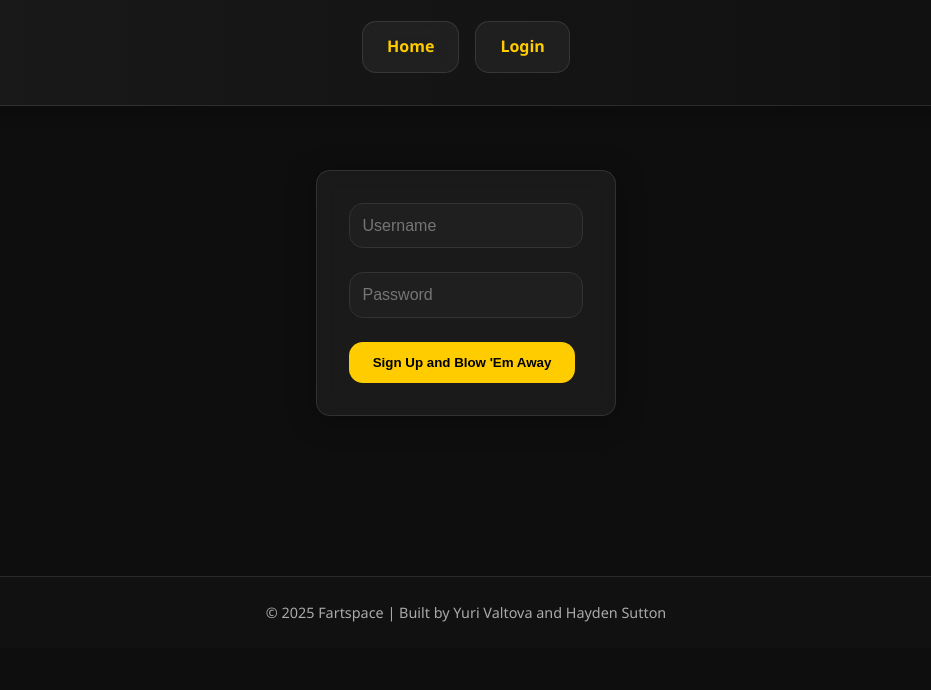
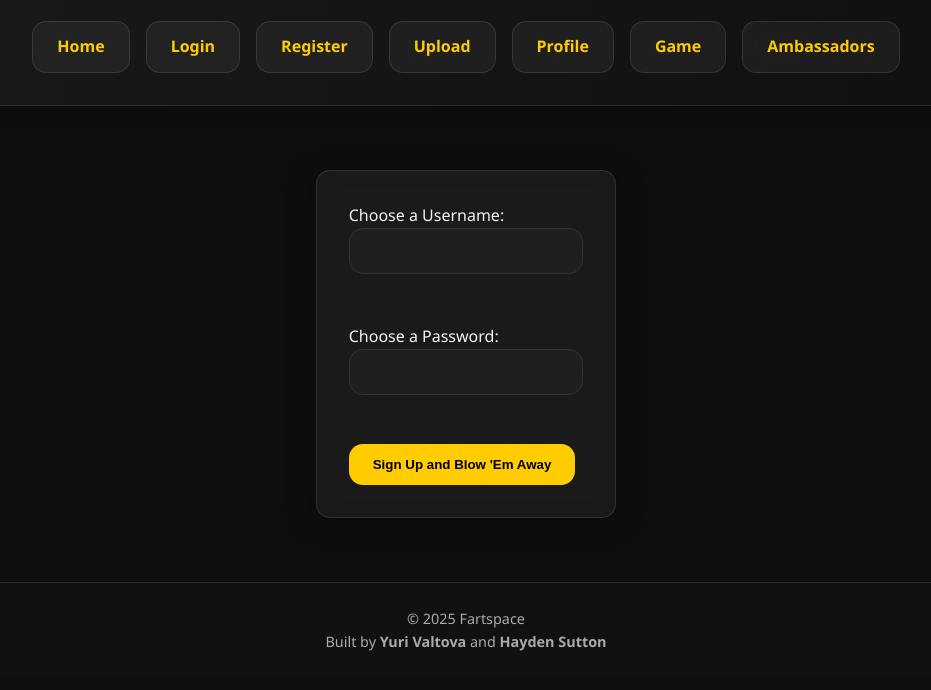
Before and after one commit to Haydensutton1234/FartSpace, a website: page public/register.html in a window 1280 px wide. Shown: the part 104-794 px from the top of the page, without its empty margins (174-1105 px from the left). Drawn offline with Linux system fonts and the light colour scheme.

Commit message:
Moved register logic to external file for CSP compatibility

```diff
--- a/public/register.html
+++ b/public/register.html
@@ -1,4 +1,3 @@
-<!-- public/register.html -->
 <!DOCTYPE html>
 <html lang="en">
 <head>
@@ -13,20 +12,30 @@
     <nav>
       <a href="index.html">Home</a>
       <a href="login.html">Login</a>
+      <a href="register.html">Register</a>
+      <a href="upload.html">Upload</a>
+      <a href="profile.html">Profile</a>
+      <a href="game.html">Game</a>
+      <a href="ambassadors.html">Ambassadors</a>
     </nav>
   </header>
 
   <main>
     <form id="register-form">
-      <input type="text" id="reg-username" placeholder="Username" required /><br />
-      <input type="password" id="reg-password" placeholder="Password" required /><br />
+      <label for="reg-username">Choose a Username:</label><br>
+      <input type="text" id="reg-username" required><br><br>
+
+      <label for="reg-password">Choose a Password:</label><br>
+      <input type="password" id="reg-password" required><br><br>
+
       <button type="submit">Sign Up and Blow 'Em Away</button>
     </form>
+
     <p id="register-status"></p>
   </main>
 
   <footer>
-    <p>&copy; 2025 Fartspace | Built by Yuri Valtova and Hayden Sutton</p>
+    <p>&copy; 2025 Fartspace<br>Built by <strong>Yuri Valtova</strong> and <strong>Hayden Sutton</strong></p>
   </footer>
 
   <script src="register.js" defer></script>
```
